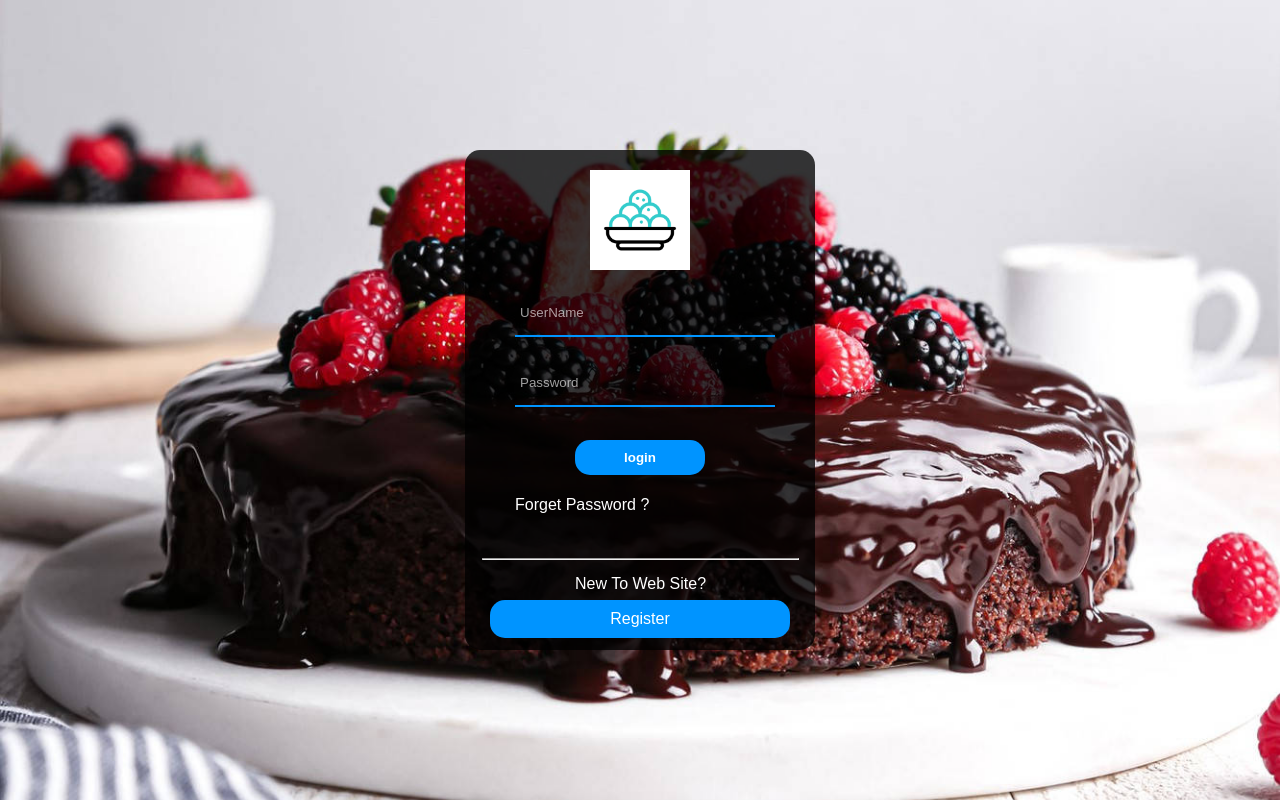
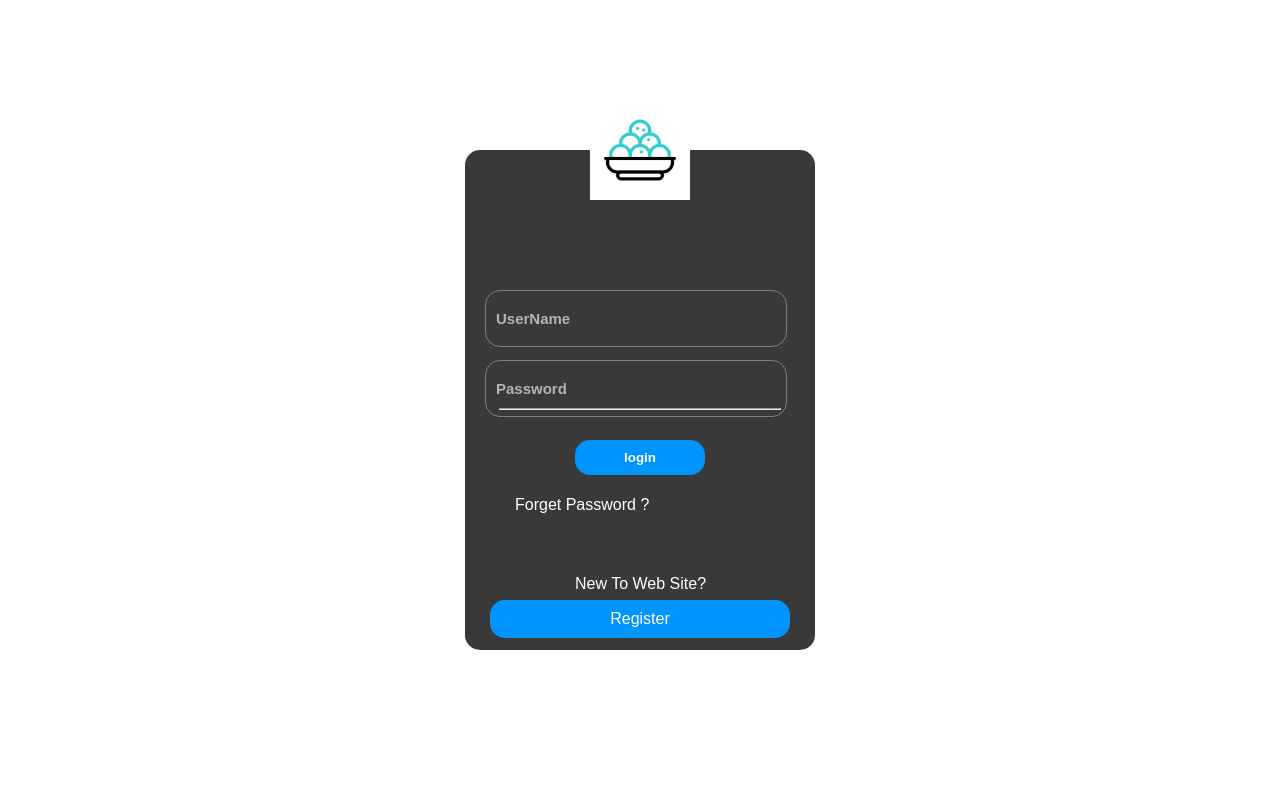
Before and after one commit to mohamedmesbah789/sweet-, a plain HTML site: page login1.html in a window 1280 px wide. Drawn offline with Linux system fonts and the light colour scheme.

Commit message:
Update login1.css

```diff
--- a/login1.css
+++ b/login1.css
@@ -1,9 +1,14 @@
+header{
+    background: url(images/birthday-cake-bpyrqqxn43wgvser.jpg);
+    background-size: cover;
+    background-position:center ;
+    height: 100vh;
+}
 body{
     padding: 0;
     margin: 0;
     font-family: sans-serif;
-    background: url(images/birthday-cake-bpyrqqxn43wgvser.jpg);
-    background-size: cover;
+
     text-transform: capitalize;
 }
 form{
@@ -19,35 +24,39 @@ form{
 }
 img[alt="User"]{
     position: absolute;
-    top: 20px;
+    top: -50px;
     left: 125px;
 }
-h2{
+h1{
     color: white;
     text-align: center;
-    margin-top: 110px;
+    margin-top: 60px;
+    font-size: 50px;
 }
 input{
     position: absolute;
     outline: none;
     border: none;
-    width: 250px;
+    width: 280px;
     height: 35px;
-    border-bottom: 2px solid #0094ff;
+    border: 1px solid gray;
+    border-radius: 15px;
     background: none;
-    padding: 5px;
+    padding: 10px;
     color: white;
+    font-size: 15px;
+    font-weight: bold;
 }
 input:hover{
-    border-bottom: 2px solid rgb(14, 212, 149);
+    border-bottom: 2px solid #0094ff;
 }
 input[type="text"]{
     top: 140px;
-    left: 50px;
+    left: 20px;
 }
 input[type="password"]{
     top: 210px;
-    left: 50px;
+    left: 20px;
 }
 ::placeholder{
     color: #ffffff9e;
@@ -105,6 +114,6 @@ span{
 }
 hr{
     position: relative;
-    top: 400px;
-    width: 90%;
+    top: 250px;
+    width: 80%;
 }
```
